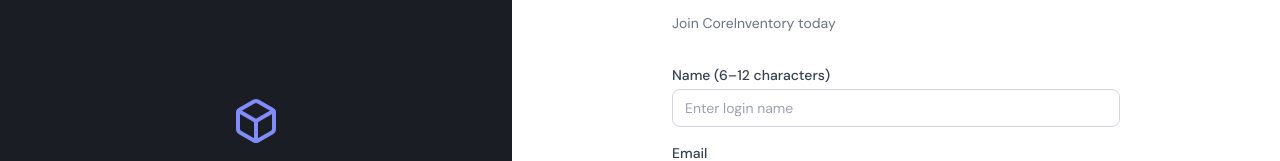
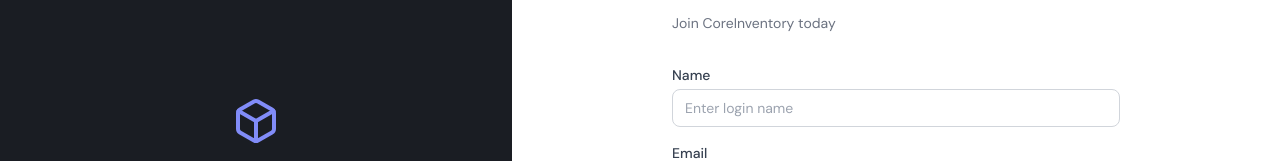
Before and after one commit to anuragab1660/D2D-Warriors-odoo-hackathon, a React (Vite) app in the folder coreinventory/client/: page /signup in a window 1280 px wide. Shown: the part 185-346 px from the top of the page. Built offline with nearby package versions, Linux system fonts and the light colour scheme; no server answers.

Commit message:
Refactor Signup validation and update name field label

```diff
--- a/coreinventory/client/src/pages/Signup.jsx
+++ b/coreinventory/client/src/pages/Signup.jsx
@@ -14,9 +14,7 @@
 
   const validate = () => {
     const errs = {}
-    if (!form.name || form.name.length < 6 || form.name.length > 12) {
-      errs.name = 'Name must be between 6 and 12 characters'
-    }
+
     const emailRegex = /^[^\s@]+@[^\s@]+\.[^\s@]+$/
     if (!form.email || !emailRegex.test(form.email)) {
       errs.email = 'Invalid email format'
@@ -100,7 +98,7 @@
                 {serverError}
               </div>
             )}
-            {field('name', 'Name (6–12 characters)', 'text', 'Enter login name')}
+            {field('name', 'Name', 'text', 'Enter login name')}
             {field('email', 'Email', 'email', 'you@example.com')}
             {field('password', 'Password', 'password', '••••••••')}
             {field('confirmPassword', 'Confirm Password', 'password', '••••••••')}
```
